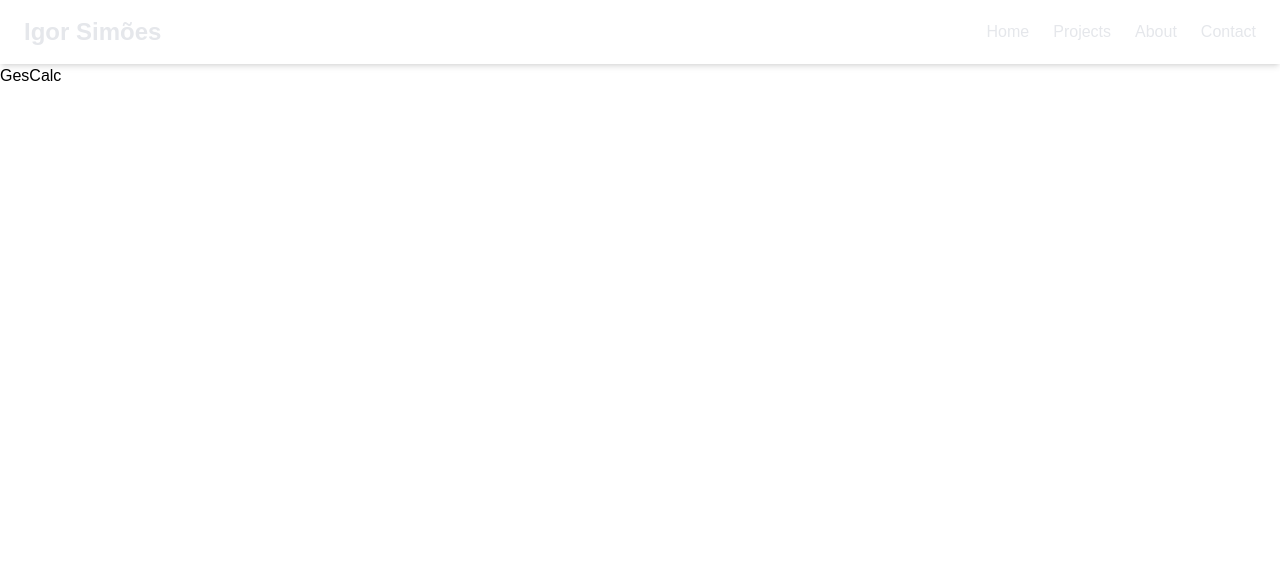
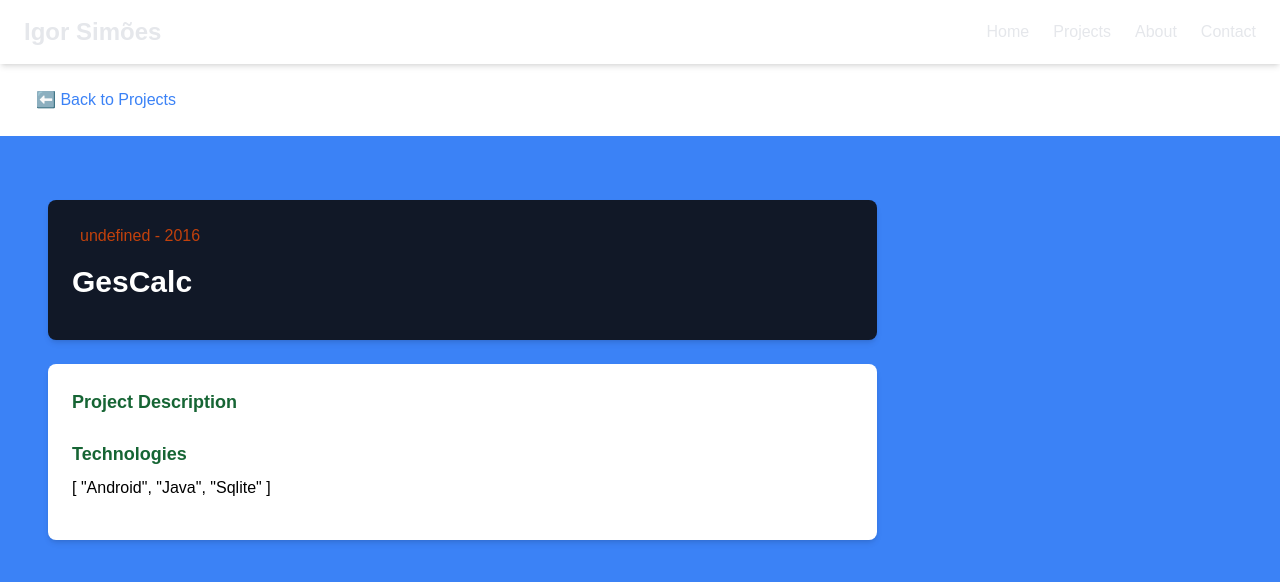
Before and after one commit to igor96SS/portfolio-vue, a Vue app: page /projects/p1 in a window 1280 px wide. Shown: the top 582 px of the page. Built offline with nearby package versions, Linux system fonts and the light colour scheme.

Commit message:
show data draft layout

```diff
--- /dev/null
+++ b/src/components/BackButton.vue
@@ -0,0 +1,16 @@
+<script setup>
+import { RouterLink } from 'vue-router';
+</script>
+
+<template>
+    <section>
+      <div class="container m-auto py-6 px-6">
+        <RouterLink
+          to="/projects"
+          class="text-blue-500 hover:text-blue-400 flex items-center"
+        >
+          <i class="pi pi-arrow-circle-left mr-3"></i> ⬅️ Back to Projects
+        </RouterLink>
+      </div>
+    </section>
+</template>
--- a/src/components/Project.vue
+++ b/src/components/Project.vue
@@ -4,6 +4,7 @@ import SchoolProjects from '@/assets/data/school_projects.json'
 import PersonalProjects from '@/assets/data/personal_projects.json'
 import WorkProjects from '@/assets/data/work_projects.json'
 import { computed } from 'vue';
+import BackButton from './BackButton.vue';
 
 const route = useRoute();
 const projectID = route.params.id;
@@ -14,5 +15,44 @@ const project = computed(()=> projects.find(p => p.id === projectID));
 </script>
 
 <template>
-<h1>{{ project.title }}</h1>
+    <BackButton/>
+    <section class="bg-blue-500 min-h-screen p-6">
+        <div class="container m-auto py-10 px-6">
+            <div class="grid grid-cols-1 md:grid-cols-70/30 w-full gap-6">
+                <main>
+            <div
+              class="bg-gray-900 p-6 rounded-lg shadow-md text-center md:text-left"
+            >
+            <div
+                class="text-gray-500 mb-4 flex align-middle justify-center md:justify-start"
+              >
+                <i
+                  class="pi pi-map-marker text-lg text-orange-700 mr-2"
+                ></i>
+                <p class="text-orange-700">{{project.course + " - " + project.year}}</p>
+              </div>
+
+
+              <h1 class="text-3xl text-white font-bold mb-4">{{project.title}}</h1>
+
+            </div>
+
+            <div class="bg-white p-6 rounded-lg shadow-md mt-6">
+              <h3 class="text-green-800 text-lg font-bold mb-6">
+                Project Description
+              </h3>
+
+              <p class="mb-4">
+                {{project.description}}
+              </p>
+
+              <h3 class="text-green-800 text-lg font-bold mb-2">Technologies</h3>
+
+              <p class="mb-4">{{project.technologies}}</p>
+            </div>
+          </main>
+            </div>
+        </div>
+    </section>
+
 </template>
```
